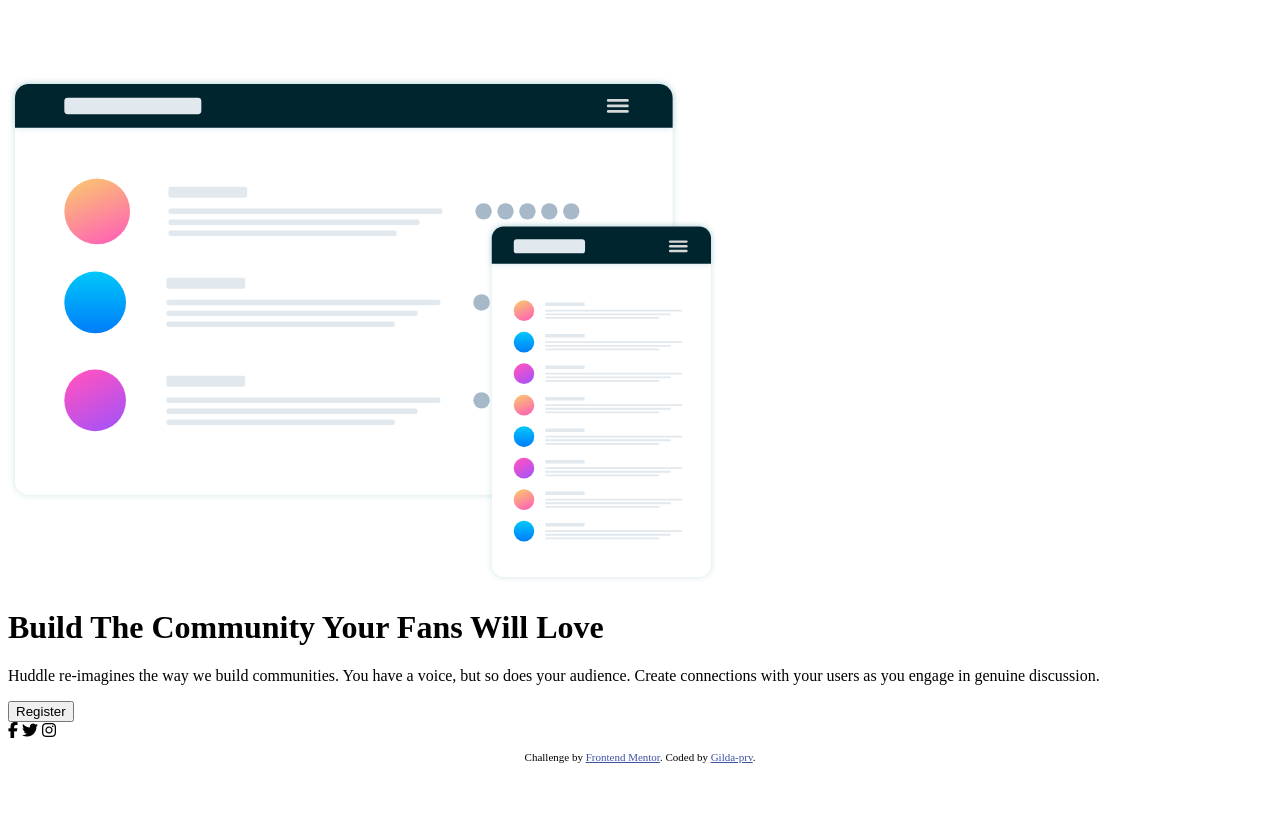
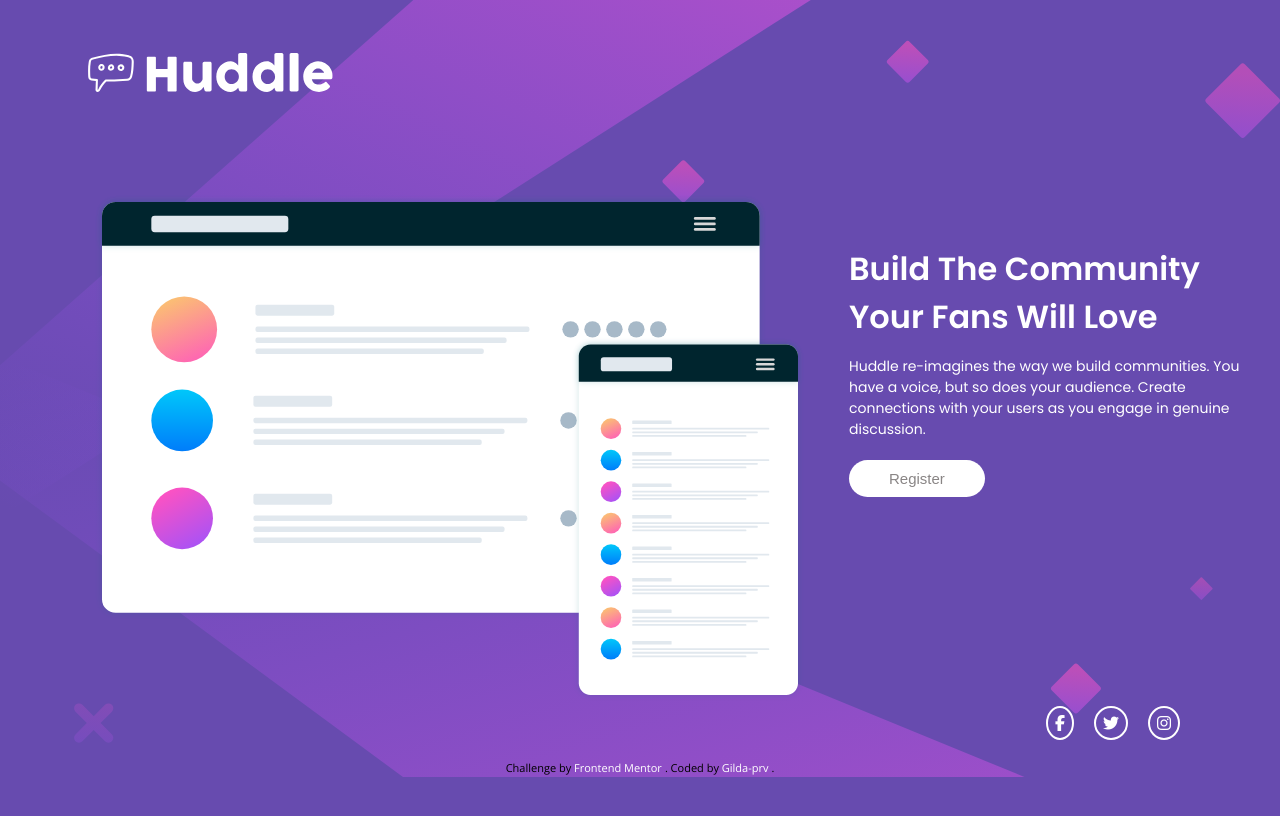
Before and after one commit to gilda-prv/Huddle-landing-page, a plain HTML site: page index.html in a window 1280 px wide. Drawn offline with nearby package versions, Linux system fonts and the light colour scheme.

Commit message:
Update style.css

```diff
--- a/style.css
+++ b/style.css
@@ -1,7 +1,85 @@
+@import url("https://fonts.googleapis.com/css2?family=Open+Sans&display=swap");
+@import url("https://fonts.googleapis.com/css2?family=Poppins:wght@400;600&display=swap");
+* {
+  margin: 0;
+  padding: 0;
+  box-sizing: border-box;
+}
+body {
+  min-height: 100vh;
+  font-family: "Open Sans", sans-serif;
+  background-image: url(images/bg-desktop.svg);
+  background-repeat: no-repeat;
+  background-color: hsl(257, 40%, 49%);
+  background-size: contain;
+}
+.logo {
+  margin-top: 40px;
+  margin-left: 75px;
+}
+.container {
+  margin: 0 auto;
+  padding: 20px 30px;
+}
+.grid {
+  display: grid;
+  grid-template-columns: 1fr 1fr;
+  max-width: 1250px;
+  margin-top: 65px;
+}
+.mockups {
+  margin-left: 65px;
+}
+.card-text {
+  margin-left: 45px;
+  margin-top: 50px;
+  color: white;
+  font-family: "Poppins", sans-serif;
+}
+.card-text h1 {
+  font-weight: 600;
+}
+.card-text p {
+  font-size: 14px;
+  margin-top: 15px;
+}
+button {
+  background-color: white;
+  padding: 10px 40px;
+  border: none;
+  margin-top: 20px;
+  color: rgb(137, 133, 133);
+  border-radius: 20px;
+  font-weight: 400;
+  font-size: 15px;
+}
+button:hover {
+  cursor: pointer;
+  background-color: hsl(300, 69%, 71%);
+}
+.icons {
+  display: flex;
+  justify-content: flex-end;
+  margin-right: 50px;
+}
+.icons i {
+  margin-right: 20px;
+  border: solid 2px white;
+  border-radius: 50%;
+  padding: 7px;
+  color: white;
+}
+.icons i:hover {
+  border-color: hsl(300, 69%, 71%);
+  color: #e882e8;
+  cursor: pointer;
+}
 .attribution {
   font-size: 11px;
   text-align: center;
 }
 .attribution a {
-  color: hsl(228, 45%, 44%);
+  color: white;
+  text-decoration: none;
+  margin-right: 3px;
 }
```
